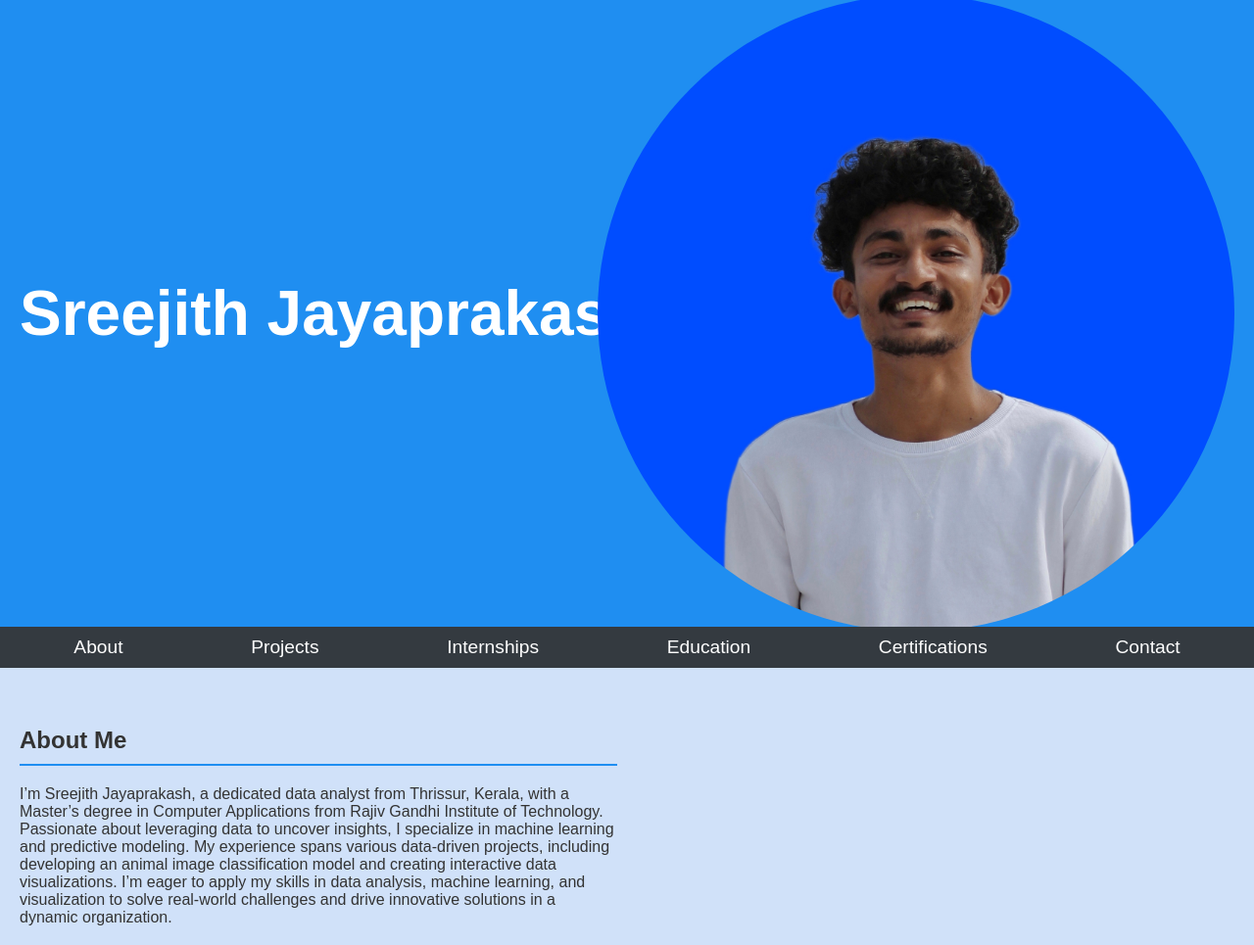
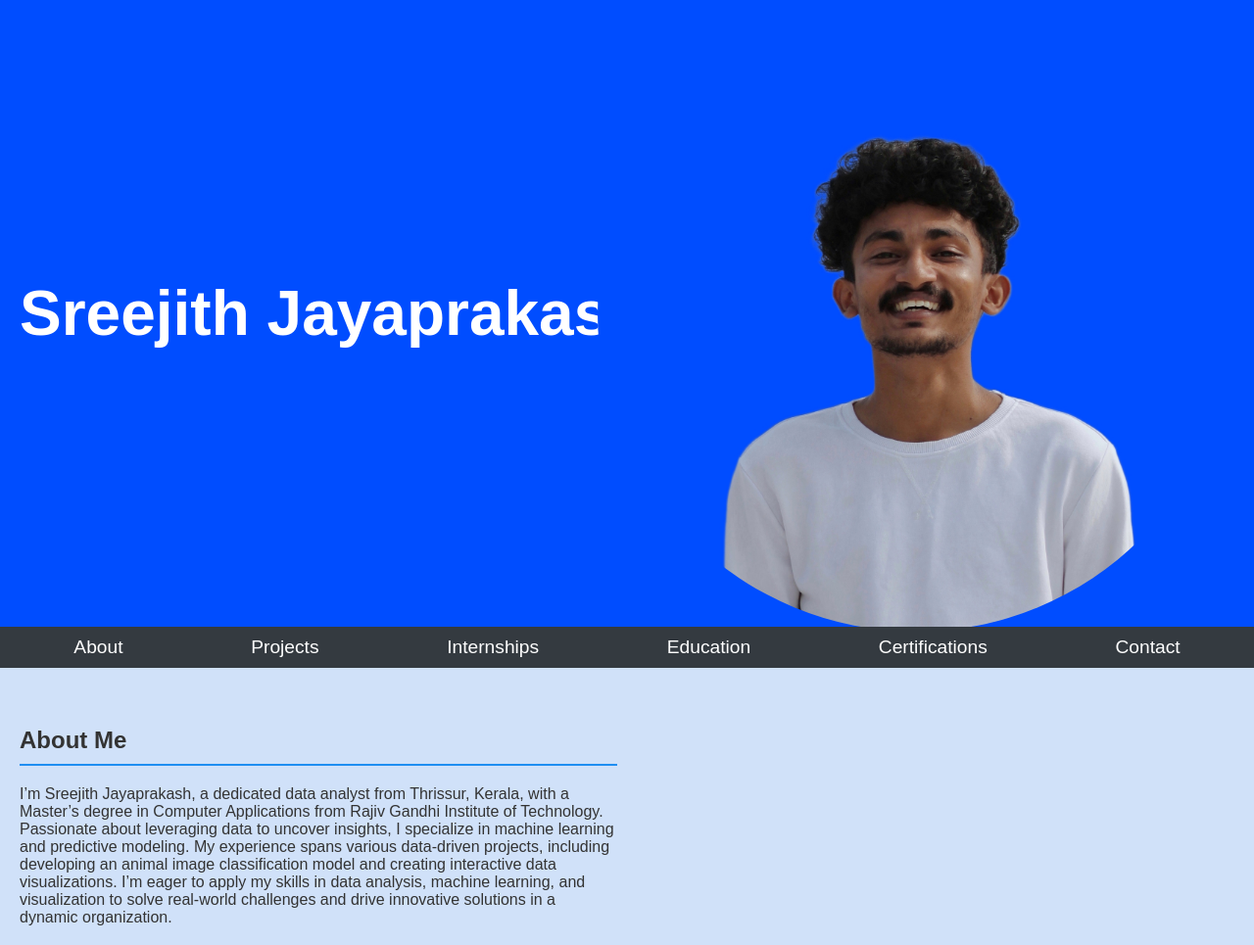
Before and after one commit to SreejithJP/sreejithjayaprakash.github.io, a plain HTML site: page index.html in a window 1280 px wide. Shown: the top 965 px of the page at 98% size. Drawn offline with Linux system fonts and the light colour scheme.

Commit message:
updated bg clr

```diff
--- a/style.css
+++ b/style.css
@@ -9,7 +9,7 @@ body {
 
 /* Header */
 header {
-    background-color: #1f8ef1;
+    background-color: #004dff;
     color: #ffffff;
     display: flex;
     align-items: center;
```
